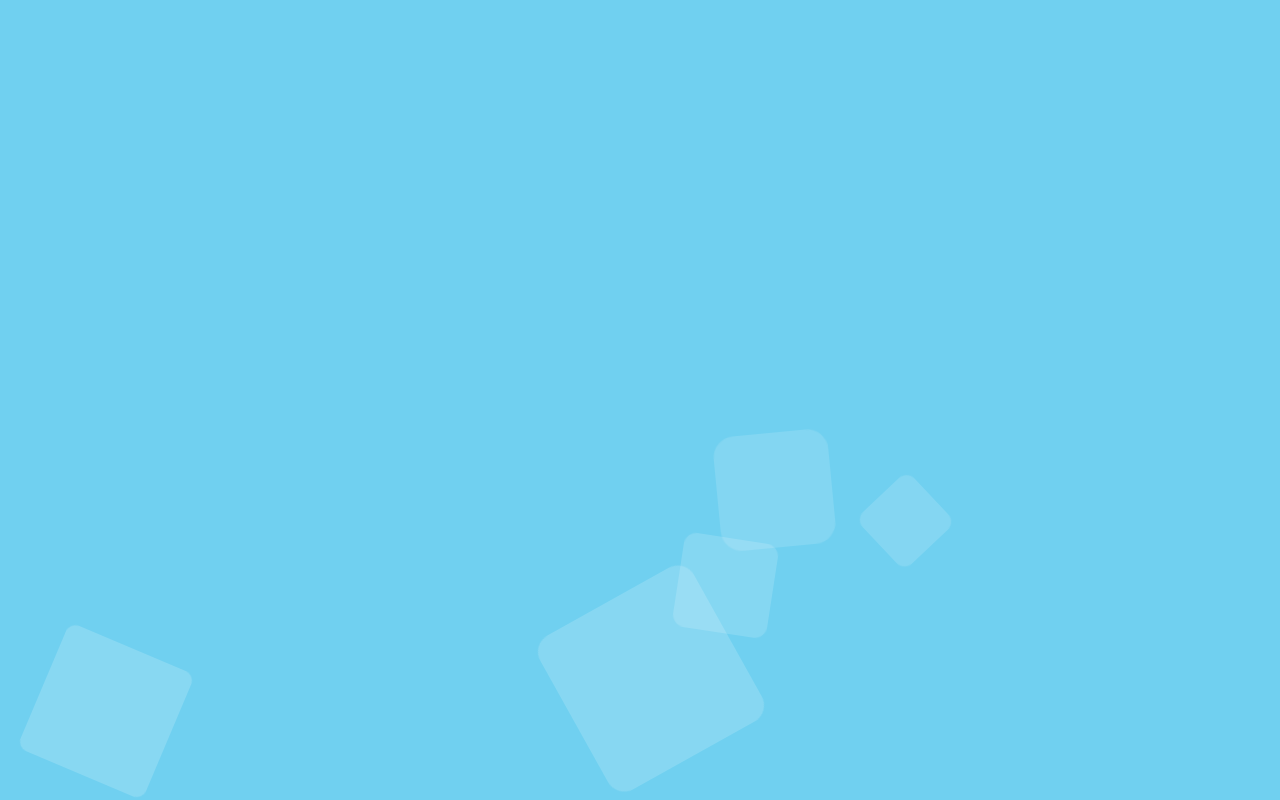
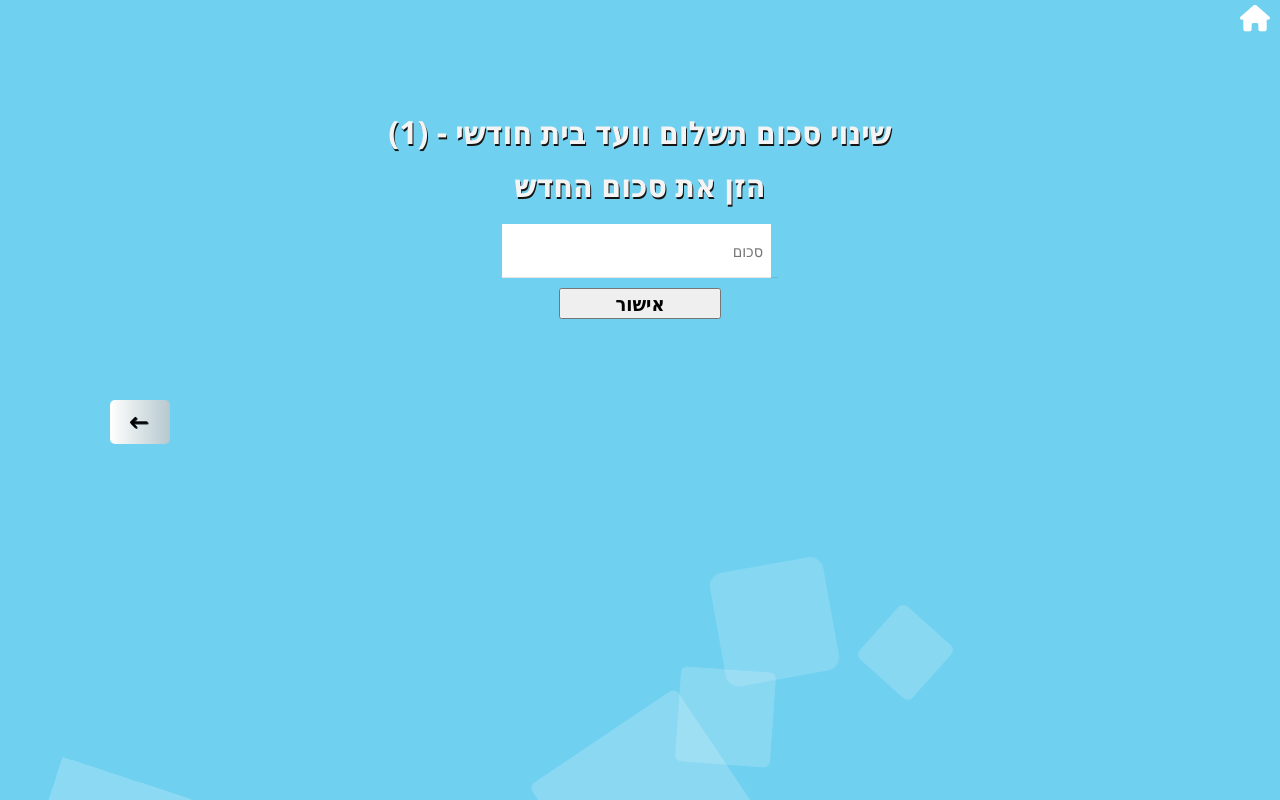
Before and after one commit to amitmo1995/LevOhev, a React (Create React App) app: page /UpdateBuildingTenantsPayment/1/1 in a window 1280 px wide. Before the commit this address had no page. Built offline with nearby package versions, Linux system fonts and the light colour scheme.

Commit message:
lastButNotLeastCommit

```diff
--- a/src/App.js
+++ b/src/App.js
@@ -11,6 +11,7 @@ import AppointmentNewHOA from './layout/AppointmentNewHOA';
 import AddNewMeeting from './layout/AddNewMeeting';
 import MeetingSummary from './layout/MeetingSummary';
 import GivingScholarship from './layout/GivingScholarship';
+import UpdateBuildingTenantsPayment from './layout/UpdateBuildingTenantsPayment';
 import Query from './layout/Query';
 import HoaHomePage from './layout/HoaHomePage';
 import AddNewPayment from './layout/AddNewPayment';
@@ -58,6 +59,9 @@ function App() {
 						path='/GivingScholarship/:building_id/:building_name'
 						element={<GivingScholarship />}></Route>
 					<Route
+						path='/UpdateBuildingTenantsPayment/:building_id/:building_name'
+						element={<UpdateBuildingTenantsPayment />}></Route>
+					<Route
 						path='/BuildingExpenses/:building_id/:building_name'
 						element={<BuildingExpenses />}></Route>
 					<Route path='/Mapping/:building_id/:building_name' element={<Mapping />}></Route>
--- a/src/layout/AppointmentNewHOA.jsx
+++ b/src/layout/AppointmentNewHOA.jsx
@@ -12,6 +12,7 @@ import {
 	where,
 	getDoc,
 	query,
+	deleteDoc,
 } from 'firebase/firestore';
 import { Link } from 'react-router-dom';
 import { getAuth } from 'firebase/auth';
@@ -27,6 +28,7 @@ function AppointmentNewHOA() {
 	const permissionsRef = useRef();
 	const [loding, setLoding] = useState(false);
 	const navigate = useNavigate();
+
 
 	async function handleAppointment() {
 		const auth = getAuth();
@@ -70,6 +72,23 @@ function AppointmentNewHOA() {
 				buildingId = doc.id;
 			});
 
+
+
+
+
+			let id;
+			let collectionRef=collection(firestore,'users');
+			let HOAQuery= query(collectionRef,where("building_id","==",buildingId));
+			let HOAQurySnapshot= await getDocs(HOAQuery);
+			HOAQurySnapshot.forEach(doc=>{
+				id=doc.id
+			});
+			if(id)
+				await deleteDoc(doc(firestore,"users",id));
+
+
+
+
 			await setDoc(userRef, {
 				building_id: buildingId,
 				permissions: permissionsRef.current.value,
@@ -84,6 +103,9 @@ function AppointmentNewHOA() {
 		if (bool) {
 			navigate(-1);
 		}
+
+
+
 	}
 
 	return (
--- a/src/layout/DisplayMeeting.jsx
+++ b/src/layout/DisplayMeeting.jsx
@@ -31,7 +31,7 @@ function DisplayMeeting() {
             <h2 className='DisplaySummary'>:בניינים שהשתתפו בפגישה</h2>
             <h2 className='DisplaySummary'>{attendance}</h2>
             <h2 className='DisplaySummary' >:סיכום</h2>
-            <h3>{summary}</h3>
+            <h3><pre>{summary}</pre></h3>
 		</div>
 
 		<Link to='/TrackMeeting' className='link'><BackButton /></Link>
--- a/src/layout/FinancialManagement.jsx
+++ b/src/layout/FinancialManagement.jsx
@@ -88,6 +88,7 @@ function FinancialManagement
 	let routToTrackingPayment="/TrackingPayment/"+params.building_id+"/"+params.building_name;
 	let routToBuildingExpenses="/BuildingExpenses/"+params.building_id+"/"+params.building_name;
 	let routToGivingScholarship="/GivingScholarship/"+params.building_id+"/"+params.building_name;
+	let routToUpdateBuildingTenantsPayment="/UpdateBuildingTenantsPayment/"+params.building_id+"/"+params.building_name;
 	let routBack="/BuildingOperation/"+params.building_id+"/"+params.building_name;
 
 
@@ -95,7 +96,8 @@ function FinancialManagement
 	const options = [
 		<Link to={routToTrackingPayment} className='link'> <Option optionName='מעקב תשלומי וועד' imgAdd={financeImg} /></Link>,
 		<Link to={routToBuildingExpenses} className='link'>	<Option optionName='מעקב הוצאות/הכנסות' imgAdd={DepositTrackGraphImg} /></Link>,
-		<Link to={routToGivingScholarship} className='link'>	<Option optionName='מתן מלגה' imgAdd={ScholarshipPayment} /></Link>
+		<Link to={routToGivingScholarship} className='link'>	<Option optionName='מתן מלגה' imgAdd={ScholarshipPayment} /></Link>,
+		<Link to={routToUpdateBuildingTenantsPayment} className='link'>	<Option optionName='עדכון סכום וועד בית חודשי' imgAdd={ScholarshipPayment} /></Link>
 	];
 
 	return (
--- /dev/null
+++ b/src/layout/UpdateBuildingTenantsPayment.jsx
@@ -0,0 +1,67 @@
+import React, { useRef, useState } from 'react';
+import buildingImg from '../images/buildingImg.jpg';
+import Option from '../features/Option';
+import { Link , useParams } from 'react-router-dom';
+import BackButton from '../features/BackButton';
+import { addDoc, collection,updateDoc,doc} from 'firebase/firestore';
+import {firestore} from '../firebase/firebase'
+import { useNavigate } from 'react-router-dom';
+import HomePageButton from '../features/HomePageButton'
+
+function GetBuilding(){
+	const param=useParams();
+	let temp=param.building_name.split(" ");
+	if(temp[1]=="A")
+		temp[1]="א";
+	else if(temp[1]=="B")
+		temp[1]="ב";
+	temp=temp.join(" ");
+	return temp;
+}
+
+
+function UpdateBuildingTenantsPayment() {
+
+	const params= useParams();
+	let routBack="/FinancialManagement/"+params.building_id+"/"+params.building_name;
+
+	const amountRef=useRef();
+	const navigate=useNavigate();
+	let bool=false;
+	async function handleSubmit(){
+        const buildingRef = doc(firestore,'building',params.building_id);
+
+        try{
+					// update field
+					await updateDoc(buildingRef, {
+						HOA_monthly_payment : amountRef.current.value
+					});
+                    alert("הסכום עודכן בהצלחה");
+                }catch{
+                    alert("הפעולה נכשלה");
+                }
+        navigate(-1);
+	}
+
+
+
+	return (
+		<div className='pageTemplate'>
+			<Link to='/ManagerHomePage' className='link'><HomePageButton /></Link>
+			<h1>שינוי סכום תשלום וועד בית חודשי - ({GetBuilding()})</h1>
+			<h1>הזן את סכום החדש</h1>
+            <div className='Scholarship'>
+                        <div className='input-group'>
+							<input ref={amountRef} type ='text' placeholder='סכום'/>
+							<span className='bar'></span>
+						</div>
+                <button className='ok' onClick={handleSubmit}><h2>אישור</h2></button>
+            </div>
+			<Link to={routBack} className='link'>
+				<BackButton />
+			</Link>
+		</div>
+	);
+}
+
+export default UpdateBuildingTenantsPayment;
--- a/src/layout/UpdateExpenses.jsx
+++ b/src/layout/UpdateExpenses.jsx
@@ -14,7 +14,7 @@ function UpdateExpenses() {
 	const amountRef=useRef();
 
 	async function handleSubmit(){
-		try{alert("התשלום נוסף בהצלחה");
+		try{
 			await addDoc(collection(firestore,'HOA_expense'),{date :  dateRef.current.value , building : params.building_id , reason : reasonRef.current.value , amount : amountRef.current.value});
 			alert("התשלום נוסף בהצלחה");
 			//navigate(-1);
```
Also changed, not shown: src/layout/Query.js (+22 -22 lines).
